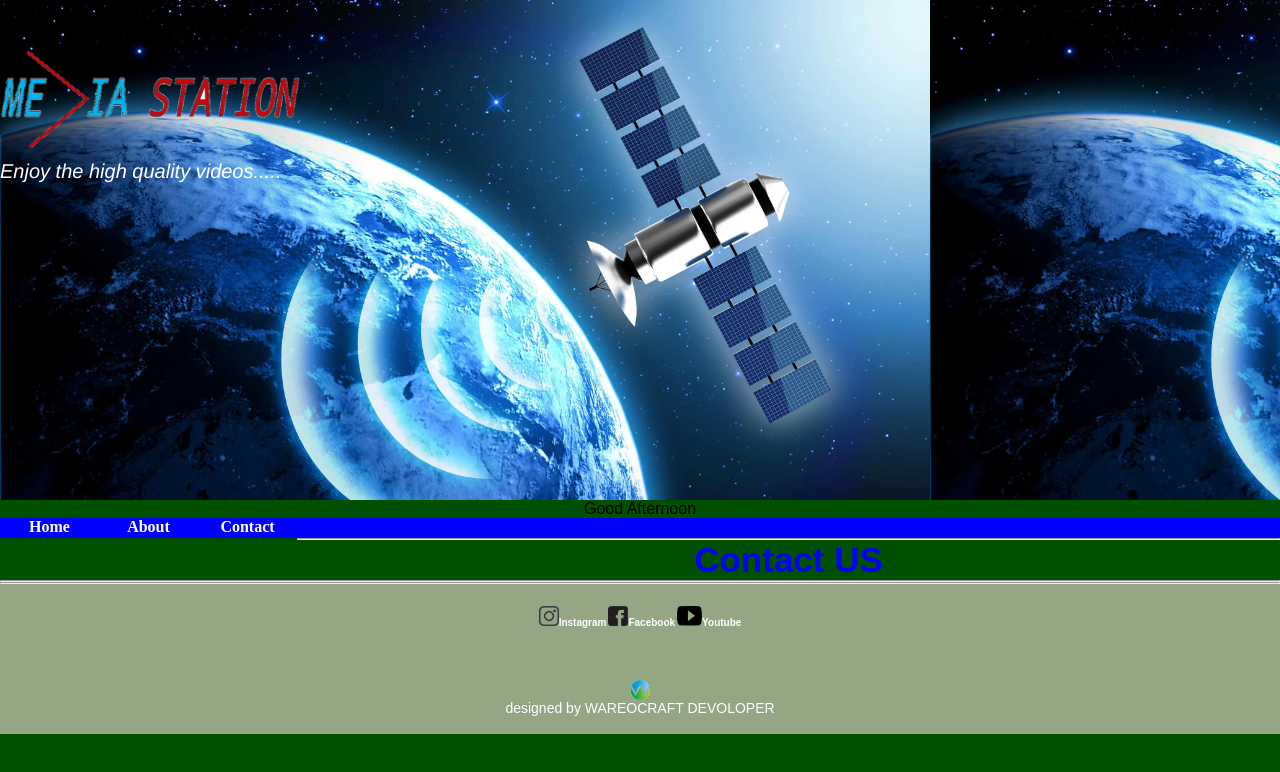
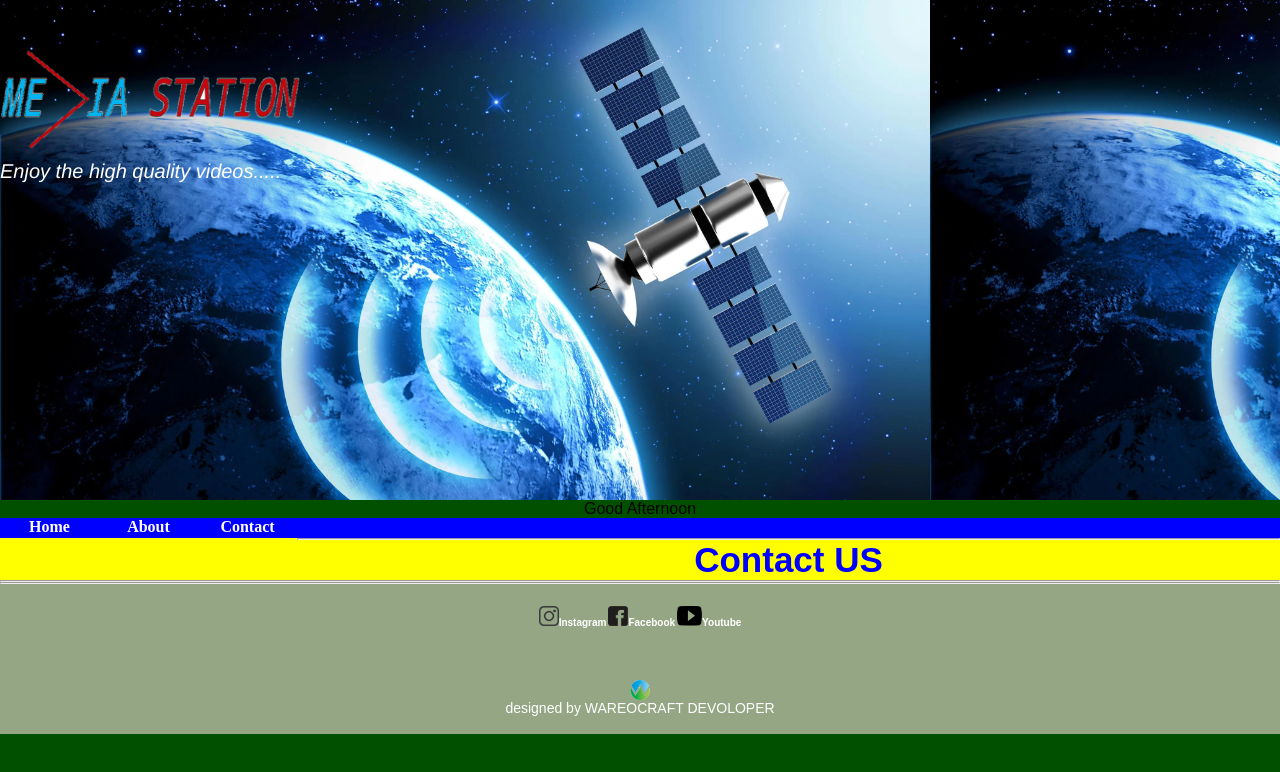
Before and after one commit to wareocraftnolin/video.mediastation.com, a plain HTML site: page contact.html in a window 1280 px wide. Drawn offline with nearby package versions, Linux system fonts and the light colour scheme.

Commit message:
Update contact.html

```diff
--- a/contact.html
+++ b/contact.html
@@ -22,7 +22,7 @@
                <menu> <a class="menu" href="about.html">About</a></menu>
                <menu> <a class="menu" href="contact.html">Contact</a></menu>
         </div>
-   <div class="cnt">
+   <div class="about-box">
    <hr>
    <center>
    <p class="about-spell"><b>Contact US</b></p>
@@ -51,7 +51,6 @@
    </div>
    <script src="https://code.jquery.com/jquery-3.6.0.js" integrity="sha256-H+K7U5CnXl1h5ywQfKtSj8PCmoN9aaq30gDh27Xc0jk=" crossorigin="anonymous"></script>
    <script>
-      alert("Hello user welcome to Mediastation.com!!")
    </script>
    <script src="time.js"></script>
    </body>
```
